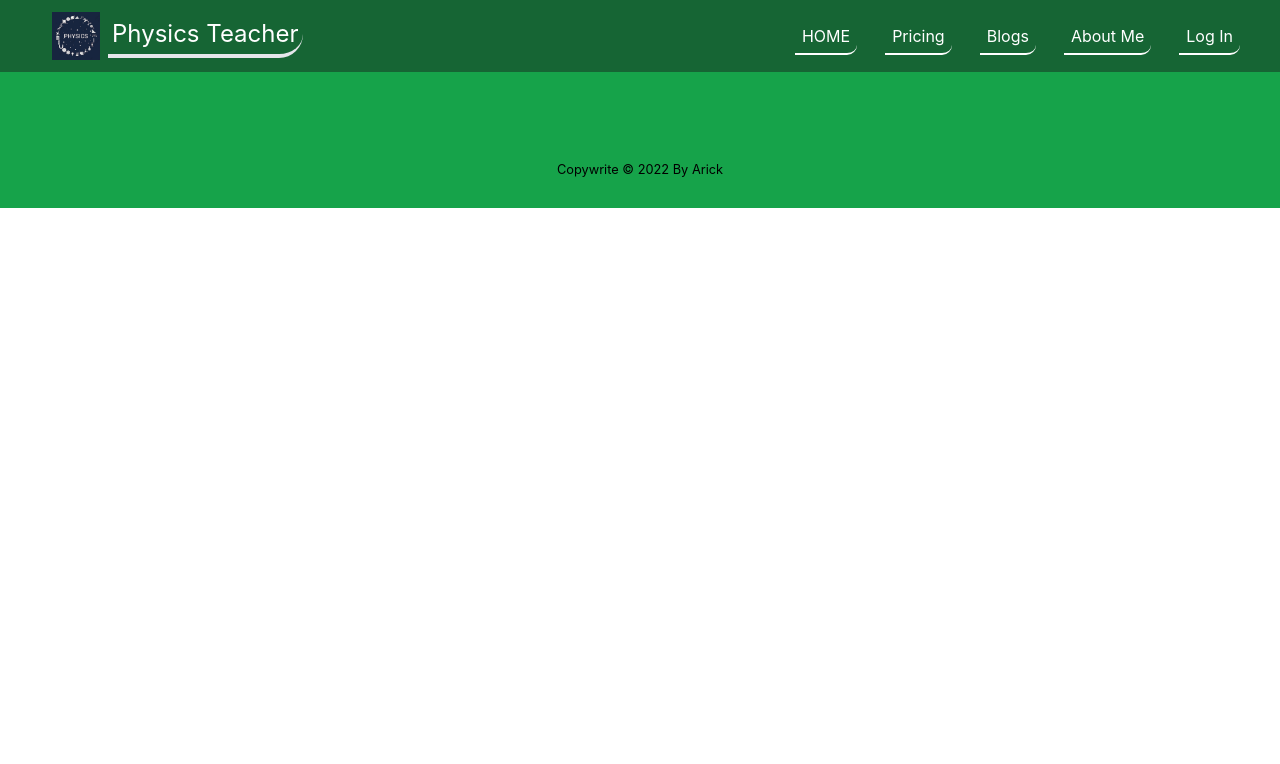
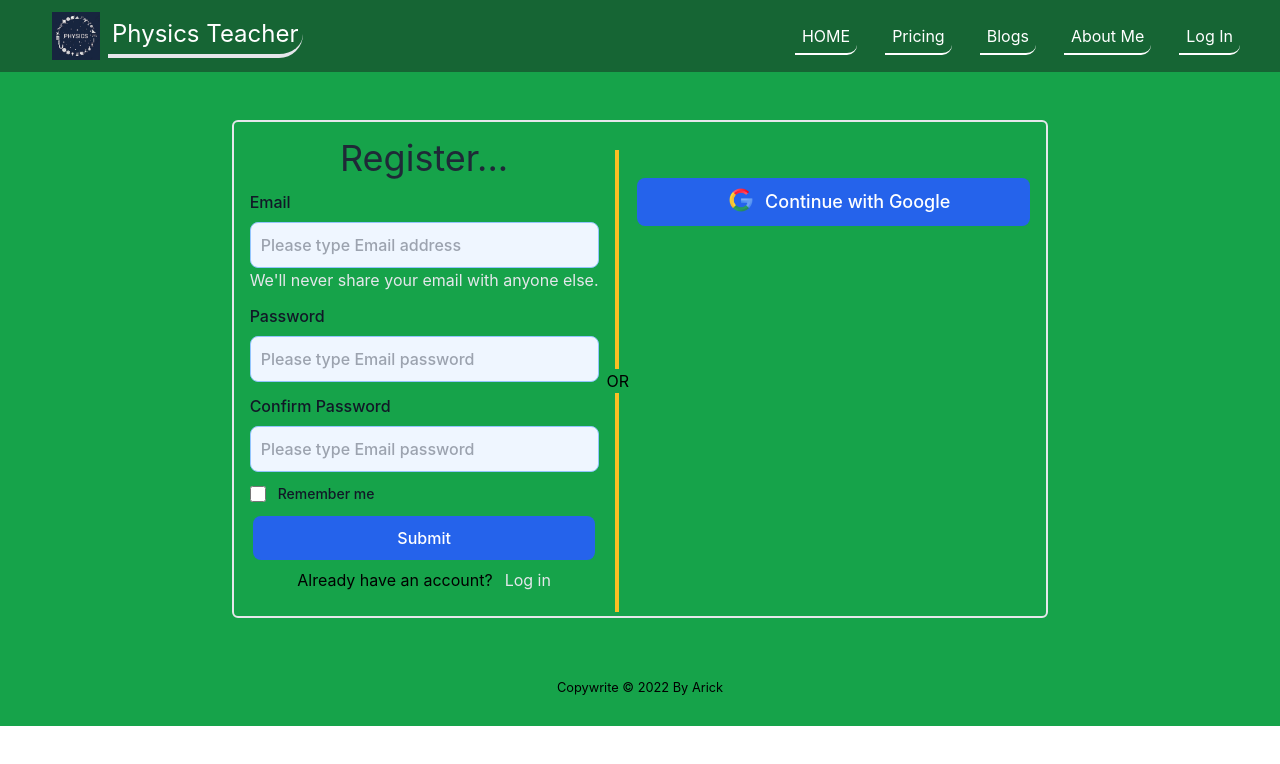
Before and after one commit to hasanarick07/physics-teacher, a React (Create React App) app: page /register in a window 1280 px wide. Shown: the top 764 px of the page. Built offline with nearby package versions, Linux system fonts and the light colour scheme; no server answers.

Commit message:
logout register added

```diff
--- a/src/App.js
+++ b/src/App.js
@@ -5,6 +5,8 @@ import Pricing from "./Pages/Pricing/Pricing";
 import Header from "./Pages/Shared/Header/Header";
 import Footer from "./Pages/Shared/Footer/Footer";
 import Login from "./Pages/LogIn/Login";
+import Register from "./Pages/Register/Register";
+import SignOut from "./Pages/SignOut/SignOut";
 
 function App() {
   return (
@@ -17,7 +19,8 @@ function App() {
         <Route path="/" element={<Home></Home>}></Route>
         <Route path="/" element={<Home></Home>}></Route>
         <Route path="/login" element={<Login></Login>}></Route>
-        <Route path="/" element={<Home></Home>}></Route>
+        <Route path="/register" element={<Register></Register>}></Route>
+        <Route path="/signOut" element={<SignOut></SignOut>}></Route>
       </Routes>
       <Footer></Footer>
     </div>
--- /dev/null
+++ b/src/Pages/Register/Register.js
@@ -0,0 +1,151 @@
+import React, { useRef } from "react";
+import { Link, useNavigate } from "react-router-dom";
+import auth from "../../firebase.init";
+import { useCreateUserWithEmailAndPassword } from "react-firebase-hooks/auth";
+import ContinueWithGGF from "../Shared/ContinueWithGGF/ContinueWithGGF";
+
+const Register = () => {
+  const navigate = useNavigate();
+  const [createUserWithEmailAndPassword, user, loading, error] =
+    useCreateUserWithEmailAndPassword(auth);
+  const registerEmail = useRef("");
+  const registerPassword = useRef("");
+  if (user) {
+    navigate("/home");
+  }
+  const regiFormSubmit = e => {
+    // .then(result => {
+    //   const user = result.user;
+    //   console.log(user);
+    // })
+    // .catch(error => {
+    //   console.error();
+    // });
+    e.preventDefault();
+    const emailR = registerEmail.current.value;
+    const passwordR = registerPassword.current.value;
+    createUserWithEmailAndPassword(emailR, passwordR);
+    console.log(emailR, passwordR);
+  };
+  return (
+    <div>
+      <div className="md:flex border-2 rounded-md w-fit m-auto mt-5 p-4">
+        <div>
+          <h1 className="text-4xl  text-gray-800"> Register...</h1>
+          <form onSubmit={regiFormSubmit} className="w-fit m-auto">
+            <div className="my-3">
+              <label
+                className="block mb-2 text-left text-m font-medium
+             text-gray-900 dark:text-gray-800"
+              >
+                Email
+              </label>
+              <input
+                ref={registerEmail}
+                type="email"
+                id="email"
+                className="bg-blue-50 border border-blue-300
+            text-gray-900 text-md rounded-lg focus:ring-blue-200
+            focus:border-blue-200 block w-full p-2.5
+             dark:bg-blue-300 dark:border-blue-300
+             dark:placeholder-blue-100 dark:text-black
+             dark:focus:ring-blue-200 font-medium
+             dark:focus:border-blue-200"
+                placeholder="Please type Email address"
+                required="Please type Email address"
+              />
+              <p className="text-gray-200">
+                We'll never share your email with anyone else.
+              </p>
+            </div>
+            <div className="mb-3">
+              <label
+                className="block mb-2 text-m text-left font-medium
+            text-gray-900 dark:text-gray-800"
+              >
+                Password
+              </label>
+              <input
+                ref={registerPassword}
+                type="password"
+                id="password"
+                className="bg-blue-50 border border-blue-300
+            text-gray-900 text-md rounded-lg focus:ring-blue-200
+            focus:border-blue-200 block w-full p-2.5
+             dark:bg-blue-300 dark:border-blue-300
+             dark:placeholder-blue-100 dark:text-black
+             dark:focus:ring-blue-200 font-medium
+             dark:focus:border-blue-200"
+                placeholder="Please type Email password"
+                required
+              />
+            </div>
+            <div className="mb-3">
+              <label
+                className="block mb-2 text-m text-left font-medium
+            text-gray-900 dark:text-gray-800"
+              >
+                Confirm Password
+              </label>
+              <input
+                type="password"
+                id="confirm-password"
+                className="bg-blue-50 border border-blue-300
+            text-gray-900 text-md rounded-lg focus:ring-blue-200
+             focus:border-blue-200 block w-full p-2.5
+             dark:bg-blue-300 dark:border-blue-300
+             dark:placeholder-blue-100 dark:text-black
+              dark:focus:ring-blue-200 font-medium
+             dark:focus:border-blue-200"
+                placeholder="Please type Email password"
+                required
+              />
+            </div>
+            <div className="flex items-start mb-3">
+              <div className="flex items-center h-5">
+                <input
+                  id="remember"
+                  aria-describedby="remember"
+                  type="checkbox"
+                  className="w-4 h-4 bg-gray-50 rounded border border-gray-300
+                 focus:ring-3 focus:ring-blue-300 dark:bg-gray-700
+                 dark:border-gray-600 dark:focus:ring-blue-600
+                 dark:ring-offset-gray-800"
+                  required
+                />
+              </div>
+              <div className="ml-3 text-sm">
+                <label className="font-medium text-gray-900 dark:text-gray-700">
+                  Remember me
+                </label>
+              </div>
+            </div>
+            <div className="mx-auto">
+              <button
+                type="submit"
+                className="text-white bg-blue-600 hover:bg-blue-700 focus:ring-4 focus:outline-none focus:ring-blue-300 font-medium rounded-lg text-md
+              w-3/4  sm:w-auto md:px-36 py-2.5 text-center dark:bg-blue-600 dark:hover:bg-blue-700 dark:focus:ring-blue-700"
+              >
+                Submit
+              </button>
+            </div>
+            <div className="my-2 te">
+              Already have an account?
+              <Link className="text-gray-200 ml-3 hover:text-md" to="/LogIn">
+                Log in
+              </Link>
+            </div>
+          </form>
+        </div>
+        <div className="flex md:block justify-center items-center my-3">
+          <hr className="h-1 md:h-1/2 md:w-1 w-1/2 md:ml-4 bg-amber-300 border-2 border-amber-400" />
+          <h1 className="mx-2">OR</h1>
+          <hr className="h-1 md:h-1/2 md:w-1 w-1/2 md:ml-4 bg-amber-300 border-2 border-amber-400" />
+        </div>
+        <ContinueWithGGF></ContinueWithGGF>
+      </div>
+    </div>
+  );
+};
+
+export default Register;
--- /dev/null
+++ b/src/Pages/Shared/ContinueWithGGF/ContinueWithGGF.js
@@ -0,0 +1,26 @@
+import { GoogleAuthProvider, signInWithPopup } from "firebase/auth";
+import React from "react";
+import auth from "../../../firebase.init";
+import googleIcon from "../../../images/Google-icon.png";
+
+const ContinueWithGGF = () => {
+  const googleProvider = new GoogleAuthProvider();
+  const googleSignIn = () => {
+    signInWithPopup(auth, googleProvider);
+  };
+  return (
+    <div>
+      <div className="md:mt-10" onClick={googleSignIn}>
+        <button
+          className="text-white flex bg-blue-600 hover:bg-blue-700 focus:ring-4 focus:outline-none focus:ring-blue-600 font-medium rounded-lg text-lg
+              w-3/4  sm:w-auto md:px-20 py-2.5 text-center dark:bg-blue-600 dark:hover:bg-blue-700 dark:focus:ring-blue-700 mx-auto"
+        >
+          <img className="w-6 mx-3 " src={googleIcon} alt="" />
+          Continue with Google
+        </button>
+      </div>
+    </div>
+  );
+};
+
+export default ContinueWithGGF;
--- a/src/Pages/Shared/Header/Header.js
+++ b/src/Pages/Shared/Header/Header.js
@@ -2,9 +2,12 @@ import React, { useState } from "react";
 import CustomLink from "../CustomLink/CustomLink";
 import { MenuIcon } from "@heroicons/react/solid";
 import logo from "../../../images/image.jpg";
+import { useAuthState } from "react-firebase-hooks/auth";
+import auth from "../../../firebase.init";
 
 const Header = () => {
   const [open, setOpen] = useState(false);
+  const [user] = useAuthState(auth);
   return (
     <div className="overflow-auto sticky top-0">
       <nav className="p-3 bg-green-800 text-white mb-7">
@@ -47,12 +50,21 @@ const Header = () => {
             >
               About Me
             </CustomLink>
+            {user ? (
+              <CustomLink
+                className="mr-2  md:mr-7 text-xs md:text-base"
+                to="/signOut"
+              >
+                Log Out
+              </CustomLink>
+            ) : (
               <CustomLink
                 className="mr-2  md:mr-7 text-xs md:text-base"
                 to="/login"
               >
                 Log In
               </CustomLink>
+            )}
           </div>
         </div>
       </nav>
--- /dev/null
+++ b/src/Pages/SignOut/SignOut.js
@@ -0,0 +1,29 @@
+import { signOut } from "firebase/auth";
+import React from "react";
+import { useAuthState } from "react-firebase-hooks/auth";
+import { useNavigate } from "react-router-dom";
+import auth from "../../firebase.init";
+
+const SignOut = () => {
+  const [user] = useAuthState(auth);
+  const navigate = useNavigate();
+  const signOutButton = () => {
+    signOut(auth);
+  };
+  if (!user) {
+    navigate("/login");
+  }
+  return (
+    <div>
+      <button
+        onClick={signOutButton}
+        className="text-white flex bg-blue-600 hover:bg-blue-700 focus:ring-4 focus:outline-none focus:ring-blue-600 font-medium rounded-lg text-lg
+              w-3/4  sm:w-auto md:px-20 py-2.5 text-center dark:bg-blue-600 dark:hover:bg-blue-700 dark:focus:ring-blue-700 mx-auto"
+      >
+        Sign Out
+      </button>
+    </div>
+  );
+};
+
+export default SignOut;
```
Also changed, not shown: src/Pages/LogIn/Login.js (+7 -20 lines). Lines whose indentation alone changed are shown as unchanged.
